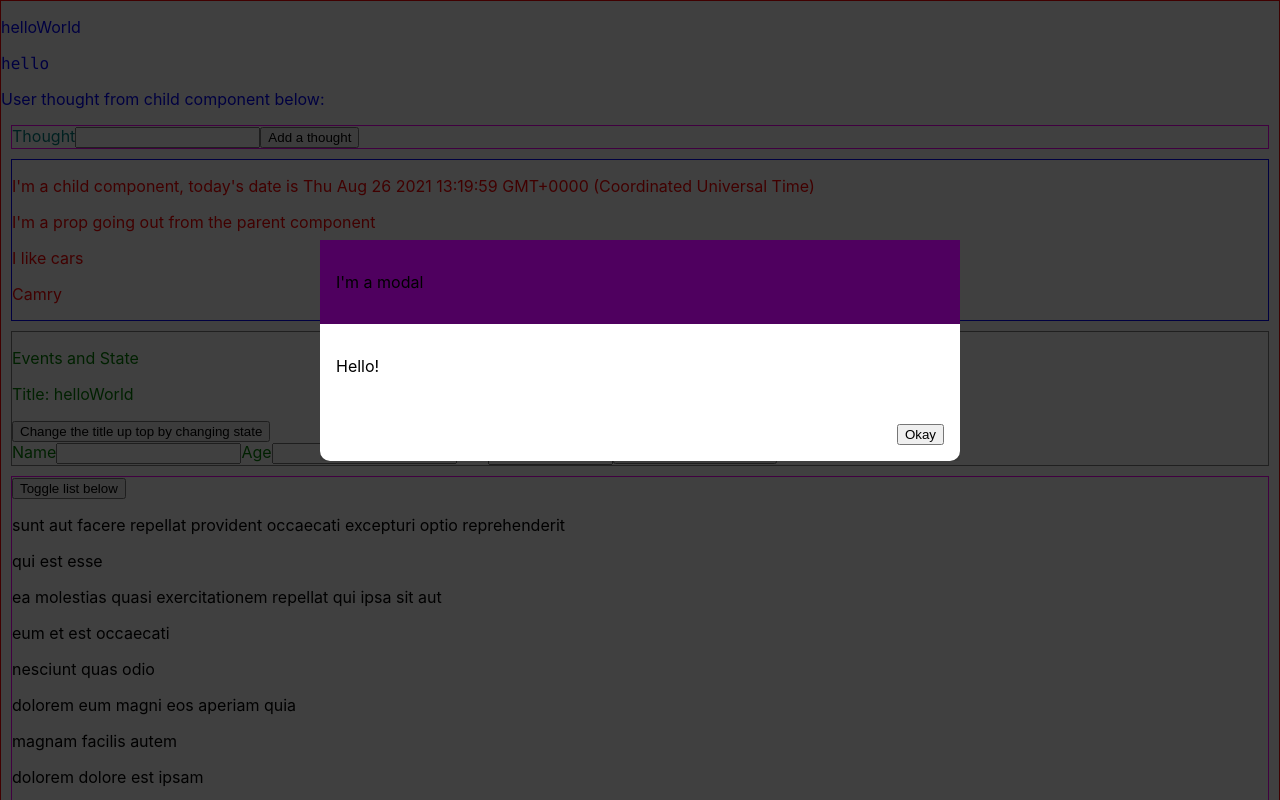
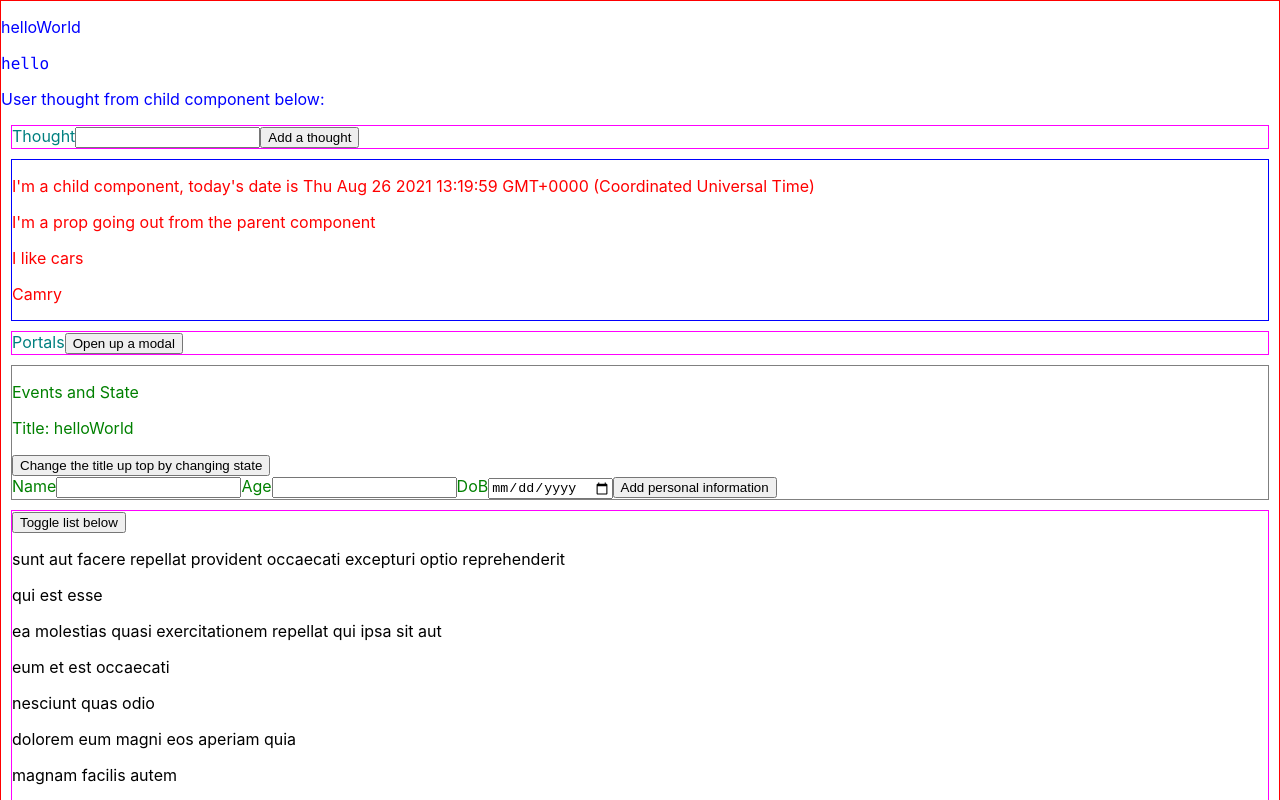
Before and after one commit to refayathaque/supreme-fiesta, a React (Create React App) app: page / in a window 1280 px wide. Shown: the top 800 px of the page. Built offline with nearby package versions, Linux system fonts and the light colour scheme.

Commit message:
time for lunch

```diff
--- a/src/App.js
+++ b/src/App.js
@@ -37,10 +37,10 @@ const App = () => {
         aPropString={aPropStringSample}
         aPropObject={aPropObjectSample}
       ></ChildComponent>
+      <Portals></Portals>
       <EventsAndState></EventsAndState>
       <ListsAndConditionalContent></ListsAndConditionalContent>
       <DynamicStyling></DynamicStyling>
-      <Portals></Portals>
     </div>
   );
 };
--- a/src/components/Portals.js
+++ b/src/components/Portals.js
@@ -1,4 +1,4 @@
-import { Fragment } from "react";
+import { useState, Fragment } from "react";
 import ReactDOM from "react-dom";
 import "./Portals.css";
 
@@ -23,28 +23,41 @@ const ModalOverlay = (props) => {
           <p>Hello!</p>
         </main>
         <footer className="actions">
-          <button onClick={props.onConfirm}>Okay</button>
+          <button onClick={props.onConfirm}>Close me!</button>
         </footer>
       </div>
     </div>
   );
 };
 
-const onConfirm = () => {};
-
-const Portals = (props) => {
+const Combined = (props) => {
   return (
-    <div style={divStyle}>
-      Portals
-      <button>Open up a modal</button>
+    <Fragment>
       {ReactDOM.createPortal(
-        <Backdrop onConfirm={onConfirm}></Backdrop>,
+        <Backdrop onConfirm={props.onConfirm}></Backdrop>,
         document.getElementById("backdrop-root")
       )}
       {ReactDOM.createPortal(
         <ModalOverlay onConfirm={props.onConfirm}></ModalOverlay>,
         document.getElementById("overlay-root")
       )}
+    </Fragment>
+  );
+};
+
+const Portals = () => {
+  const [modal, setModal] = useState(false);
+
+  const toggleModal = () => {
+    // code here will close the modal
+    setModal(!modal);
+  };
+
+  return (
+    <div style={divStyle}>
+      Portals
+      <button onClick={toggleModal}>Open up a modal</button>
+      {modal && <Combined onConfirm={toggleModal}></Combined>}
     </div>
   );
 };
@@ -52,4 +65,5 @@ const Portals = (props) => {
 export default Portals;
 
 // refs:
-// A modal is an overlay
+// Check the index.html file in public folder to see where backdrop-root and overlay-root html ids are
+// You can use `ReactDOM.createPortal` to move a component's html content some where else in index.html, i.e., the actual DOM that's being rendered
```
Also changed, not shown: public/logo192.png (deleted), public/logo512.png (deleted).
